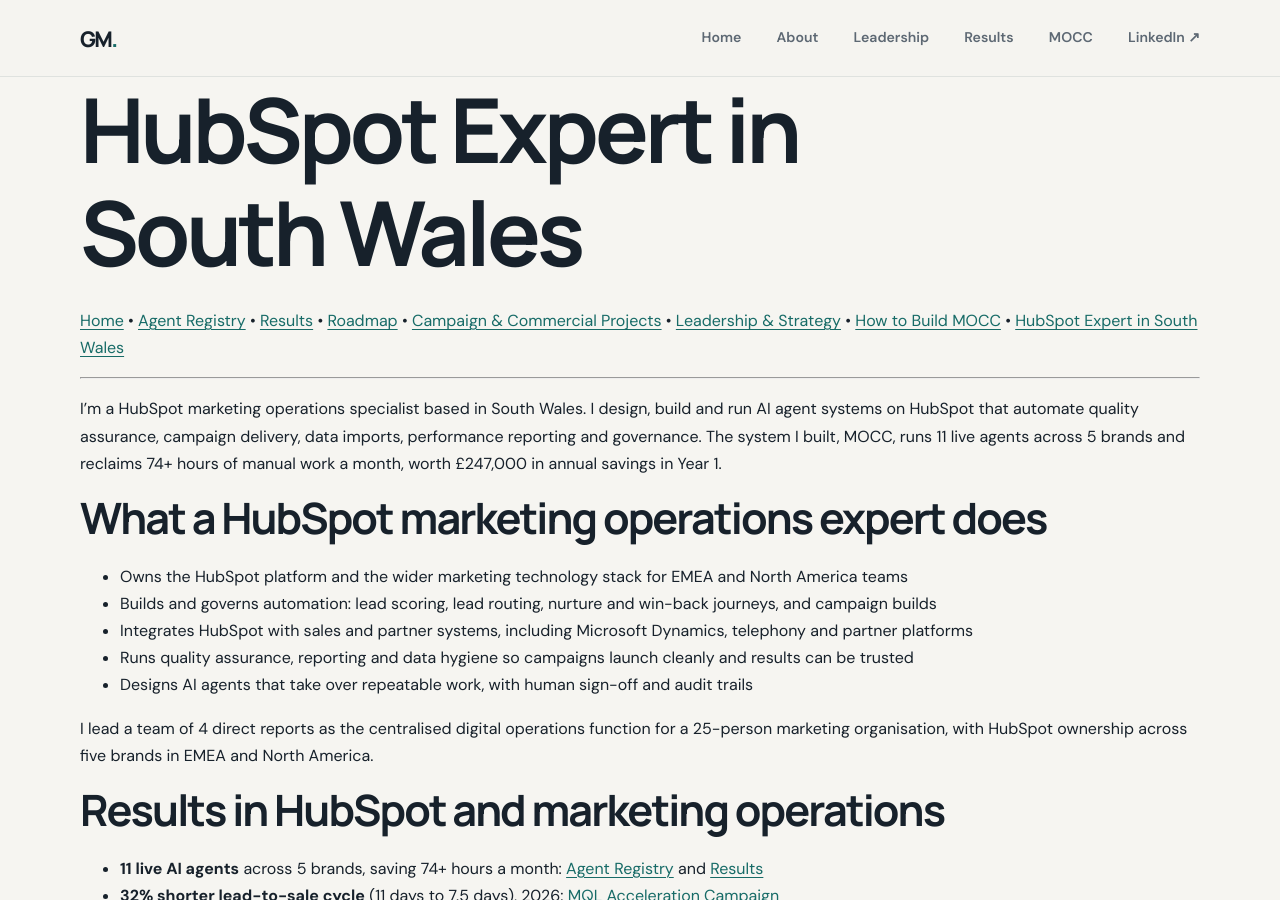
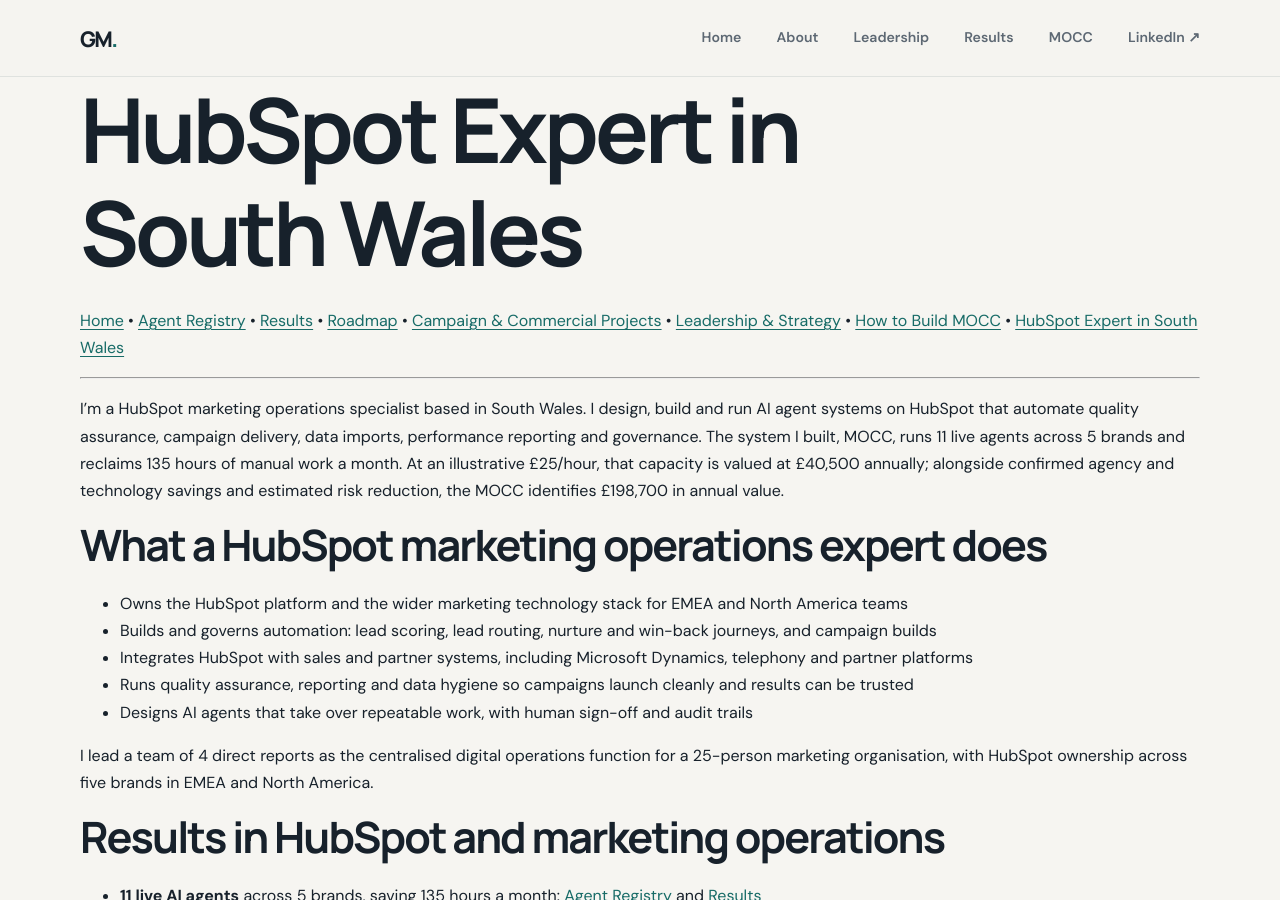
Before and after one commit to georgefwmurray/Marketing-Operations-Control-Centre, a Jekyll site: the page built from HubSpot-Expert-South-Wales.md, in a window 1280 px wide and 900 px high. Built offline with Jekyll 4.4.1, drawn with Linux system fonts in a browser that asks for light colours.

Commit message:
Align agent capacity savings to £25 per hour

```diff
--- a/HubSpot-Expert-South-Wales.md
+++ b/HubSpot-Expert-South-Wales.md
@@ -1,6 +1,6 @@
 ---
 title: "HubSpot Expert in South Wales: AI Marketing Operations"
-description: "George Murray is a HubSpot marketing operations expert based in South Wales, building AI agent systems that run across 5 brands and save 74+ hours a month."
+description: "George Murray is a HubSpot marketing operations expert based in South Wales, building AI agent systems that run across 5 brands and save 135 hours a month."
 ---
 
 # HubSpot Expert in South Wales
@@ -9,7 +9,7 @@ description: "George Murray is a HubSpot marketing operations expert based in So
 
 ---
 
-I'm a HubSpot marketing operations specialist based in South Wales. I design, build and run AI agent systems on HubSpot that automate quality assurance, campaign delivery, data imports, performance reporting and governance. The system I built, MOCC, runs 11 live agents across 5 brands and reclaims 74+ hours of manual work a month, worth £247,000 in annual savings in Year 1.
+I'm a HubSpot marketing operations specialist based in South Wales. I design, build and run AI agent systems on HubSpot that automate quality assurance, campaign delivery, data imports, performance reporting and governance. The system I built, MOCC, runs 11 live agents across 5 brands and reclaims 135 hours of manual work a month. At an illustrative £25/hour, that capacity is valued at £40,500 annually; alongside confirmed agency and technology savings and estimated risk reduction, the MOCC identifies £198,700 in annual value.
 
 ## What a HubSpot marketing operations expert does
 
@@ -23,7 +23,7 @@ I lead a team of 4 direct reports as the centralised digital operations function
 
 ## Results in HubSpot and marketing operations
 
-- **11 live AI agents** across 5 brands, saving 74+ hours a month: [Agent Registry](Agent-Registry.html) and [Results](Results.html)
+- **11 live AI agents** across 5 brands, saving 135 hours a month: [Agent Registry](Agent-Registry.html) and [Results](Results.html)
 - **32% shorter lead-to-sale cycle** (11 days to 7.5 days), 2026: [MQL Acceleration Campaign](Campaign%20%26%20Commercial%20Projects/MQL-Acceleration-Campaign.html)
 - **Day-one contact rate up from 32% to 87%**, 2026: [ResponseIQ Telephony Integration](Campaign%20%26%20Commercial%20Projects/ResponseIQ-Telephony-Integration.html)
 - **63% more leads** from a pricing page, 2026: [Pricing Page UX Test](Campaign%20%26%20Commercial%20Projects/Pricing-Page-UX-Test.html)
```
